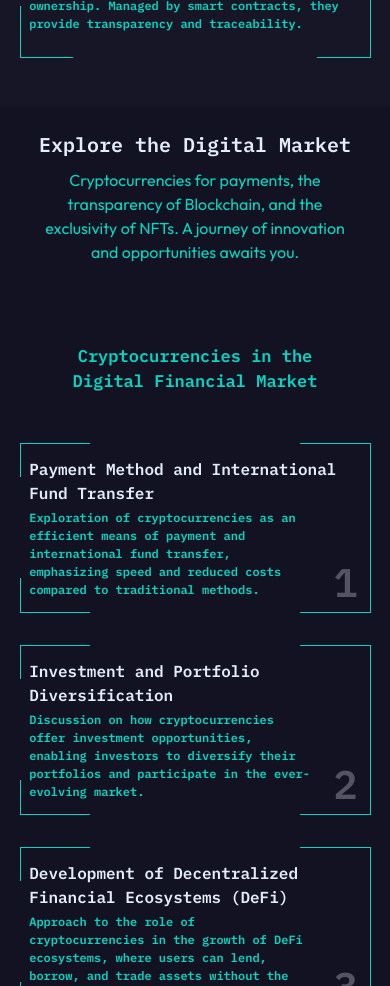
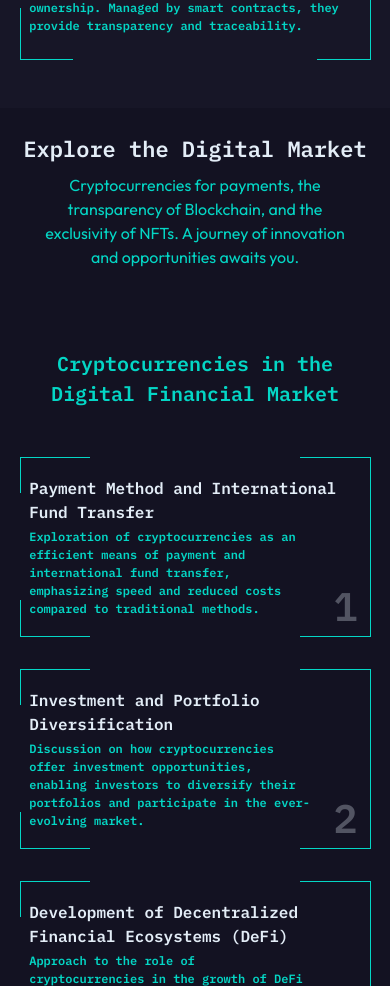
Before and after one commit to devjohn42/cyber-currency, a React (Vite) app: page / in a window 390 px wide. Shown: the part 1640-2626 px from the top of the page. Built offline with nearby package versions, Linux system fonts and the light colour scheme.

Commit message:
currency component created

```diff
--- a/package.json
+++ b/package.json
@@ -11,6 +11,7 @@
   },
   "dependencies": {
     "react": "^18.2.0",
+    "react-awesome-slider": "^4.1.0",
     "react-dom": "^18.2.0",
     "react-icons": "^5.0.1"
   },
--- a/src/App.jsx
+++ b/src/App.jsx
@@ -3,6 +3,7 @@ import Header from './components/global/Header';
 import Home from './components/Home';
 import About from './components/About';
 import Market from './components/Market';
+import Currency from './components/Currency';
 
 function App() {
   return (
@@ -11,6 +12,7 @@ function App() {
       <Home />
       <About />
       <Market />
+      <Currency />
       <Home />
       {/*
       <h1>Discover the most famous cyber economy systems</h1>
--- a/src/components/About.jsx
+++ b/src/components/About.jsx
@@ -1,5 +1,7 @@
 import React from 'react';
-import BoxSocial from './global/Boxes/AboutBoxes/BoxSocial';
+import BoxSocial from './global/Boxes/AboutBox/BoxSocial';
+import BoxCurrencyKnows from './global/Boxes/AboutBox/BoxCurrencyKnows';
+import DevLink from './global/DevLink';
 import {
   FaDiscord,
   FaInstagram,
@@ -7,8 +9,6 @@ import {
   FaTwitch,
   FaXTwitter,
 } from 'react-icons/fa6';
-import BoxCurrencyKnows from './global/Boxes/AboutBoxes/BoxCurrencyKnows';
-import DevLink from './global/DevLink';
 
 const About = () => {
   return (
--- /dev/null
+++ b/src/components/Currency.jsx
@@ -0,0 +1,65 @@
+import React from 'react';
+import AwesomeSlider from 'react-awesome-slider';
+import 'react-awesome-slider/dist/styles.css';
+import { MdArrowBackIos, MdArrowForwardIos } from 'react-icons/md';
+import { currencyDATABASE } from '../data/currency.js';
+
+const Currency = () => {
+  return (
+    <section className="w-full bg-space flex flex-col items-center gap-y-20 pt-6">
+      <div className="w-full flex flex-col gap-y-2 items-center">
+        <h2 className="text-alice">Digital Financial World</h2>
+        <h6 className="text-turquoise w-[80%] sm:w-[90%] lg:w-[750px] text-center">
+          Discover the leading markets of Cryptocurrencies, NFTs, and
+          Blockchain. Explore innovative opportunities, from efficient financial
+          transactions to unique digital art, and immerse yourself in the
+          technological revolution of our time.
+        </h6>
+      </div>
+      <div className="w-full flex flex-col gap-y-12 items-center">
+        {currencyDATABASE.map((currencySlider, index) => {
+          return (
+            <div
+              key={index}
+              className="w-[90%] flex flex-col gap-y-7 items-center"
+            >
+              <h3>{currencySlider.currencyTitle}</h3>
+              <AwesomeSlider
+                className="h-[280px] sm:h-[250px] border-turquoise"
+                bullets={false}
+                mobileTouch={true}
+                organicArrows={false}
+                buttonContentLeft={
+                  <MdArrowBackIos className="hidden md:flex text-turquoise text-[2rem]" />
+                }
+                buttonContentRight={
+                  <MdArrowForwardIos className="hidden md:flex text-turquoise text-[2rem]" />
+                }
+              >
+                {currencySlider.sliders.map((slide, index) => {
+                  return (
+                    <div
+                      key={index}
+                      className="h-full w-full bg-cadet flex items-center justify-center "
+                    >
+                      <div className="md:w-[80%] flex flex-col gap-y-3 md:gap-y-4 items-center">
+                        <h5 className="text-center leading-[120%]">
+                          {slide.boxTitle}
+                        </h5>
+                        <p className="text-turquoise text-center w-[90%] font-second font-semibold leading-[120%]">
+                          {slide.boxDescription}
+                        </p>
+                      </div>
+                    </div>
+                  );
+                })}
+              </AwesomeSlider>
+            </div>
+          );
+        })}
+      </div>
+    </section>
+  );
+};
+
+export default Currency;
--- a/src/components/Market.jsx
+++ b/src/components/Market.jsx
@@ -1,6 +1,6 @@
 import React from 'react';
-import BoxMarket from './global/Boxes/MarketBoxes/BoxMarket';
-import { marketDATABASE } from './data/market';
+import BoxMarket from './global/Boxes/MarketBoxe/BoxMarket.jsx';
+import { marketDATABASE } from '../data/market.js';
 
 const Market = () => {
   return (
@@ -14,16 +14,17 @@ const Market = () => {
         </h6>
       </div>
       <div className="w-full flex flex-col gap-y-20">
-        {marketDATABASE.map((currencySection) => {
+        {marketDATABASE.map((currencySection, index) => {
           return (
-            <div className="flex flex-col items-center gap-y-12">
-              <h3 className="text-turquoise w-[80%] text-center">
+            <div key={index} className=" flex flex-col items-center gap-y-12">
+              <h3 className="text-turquoise w-[90%] lg:w-[840px] text-center">
                 {currencySection.currencyTitle}
               </h3>
               <div className="flex flex-col items-center gap-y-8">
                 {currencySection.box.map((box, index) => {
                   return (
                     <BoxMarket
+                      key={index}
                       title={box.boxTitle}
                       description={box.boxDescription}
                       number={index + 1}
--- a/src/components/global/Boxes/MarketBoxes/BoxMarket.jsx
+++ b/src/components/global/Boxes/MarketBoxe/BoxMarket.jsx
@@ -12,11 +12,11 @@ const BoxMarket = ({
   return (
     <div
       className={`
-      w-[90%] h-[170px]
+      w-[90%] h-[180px]
       lg:w-[840px] lg:h-[150px]
       flex flex-col items-center justify-center relative z-0 duration-1000 ${cursor}
       before:absolute before:bg-raisin before:-z-10 before:duration-500 before:content-['']
-      before:h-[170px] before:lg:h-[150px] ${beforeWidth}
+      before:h-[180px] before:lg:h-[150px] ${beforeWidth}
       after:absolute after:bg-raisin after:-z-10 after:duration-500 after:content-['']
       after:w-[100.5%] after:lg:w-[840px] ${afterHeight}
       hover:bg-cadet
--- /dev/null
+++ b/src/data/currency.js
@@ -0,0 +1,92 @@
+export const currencyDATABASE = [
+  {
+    currencyTitle: 'Cryptocurrency Markets',
+    sliders: [
+      {
+        boxTitle: 'Binance',
+        boxDescription:
+          'Binance is one of the largest and most popular cryptocurrency exchanges in the world, offering a wide variety of digital currencies for trading, along with advanced features like futures and options.',
+      },
+      {
+        boxTitle: 'Coinbase',
+        boxDescription:
+          'Coinbase is a widely used cryptocurrency trading platform, known for its user-friendly interface and robust security. It offers a variety of cryptocurrencies for buying, selling, and secure storage.',
+      },
+      {
+        boxTitle: 'Kraken',
+        boxDescription:
+          'Kraken is a cryptocurrency exchange with a reputation for security and liquidity. It offers a variety of trading pairs and services such as staking and cryptocurrency loans.',
+      },
+      {
+        boxTitle: 'Bitfinex',
+        boxDescription:
+          'Bitfinex is an advanced trading platform that offers a wide range of trading tools and cryptocurrency pairs. It is known for its liquidity and caters to both beginner and experienced traders.',
+      },
+      {
+        boxTitle: 'Huobi',
+        boxDescription:
+          'Huobi is a global cryptocurrency exchange offering a variety of services including spot trading, margin trading, and derivatives. It is known for its wide selection of cryptocurrencies and international presence.',
+      },
+    ],
+  },
+  {
+    currencyTitle: 'Blockchain Markets',
+    sliders: [
+      {
+        boxTitle: 'Ethereum',
+        boxDescription:
+          'Ethereum is a leading blockchain platform that supports smart contracts and decentralized applications (DApps). It is widely used for building a variety of blockchain projects including tokens, games, and decentralized finance (DeFi) applications.',
+      },
+      {
+        boxTitle: 'Binance Smart Chain (BSC)',
+        boxDescription:
+          'Binance Smart Chain is a blockchain parallel to the Binance Chain, designed to facilitate the development of decentralized applications and smart contracts. It is known for its interoperability with Binance Chain and for offering lower transaction fees compared to Ethereum.',
+      },
+      {
+        boxTitle: 'Solana',
+        boxDescription:
+          'Solana is a high-performance blockchain designed to support globally scalable decentralized applications. It is known for its speed and scalability, making it a popular choice for gaming, decentralized finance, and other performance-demanding applications.',
+      },
+      {
+        boxTitle: 'Polygon (Formerly Matic Network)',
+        boxDescription:
+          'Polygon is a scalability solution for Ethereum, aimed at improving speed and reducing transaction costs on the Ethereum network. It provides an infrastructure for building scalable and low-cost DApps.',
+      },
+      {
+        boxTitle: 'Cardano',
+        boxDescription:
+          'Cardano is a blockchain platform designed to be secure, scalable, and sustainable. It stands out for its research-based approach and its Proof of Stake (PoS) consensus, which aims to offer an energy-efficient alternative to Bitcoins Proof of Work (PoW).',
+      },
+    ],
+  },
+  {
+    currencyTitle: 'NFT Markets',
+    sliders: [
+      {
+        boxTitle: 'OpenSea',
+        boxDescription:
+          'OpenSea is the largest NFT marketplace in the world, offering a wide variety of unique digital assets including art, collectibles, games, and more.',
+      },
+      {
+        boxTitle: 'Rarible',
+        boxDescription:
+          ' Rarible is a platform for creating and selling NFTs, allowing artists and creators to mint and market their own non-fungible tokens.',
+      },
+      {
+        boxTitle: 'SuperRare',
+        boxDescription:
+          'SuperRare is an NFT-based digital art marketplace where artists can sell their unique works directly to collectors.',
+      },
+      {
+        boxTitle: 'Foundation',
+        boxDescription:
+          'Foundation is a platform for creating and auctioning NFTs that focuses on digital art and emerging digital culture.',
+      },
+      {
+        boxTitle: 'Nifty Gateway',
+        boxDescription:
+          'Nifty Gateway is a platform that facilitates the purchase, sale, and auction of NFTs, with a particular focus on high-quality digital art and collectibles.',
+      },
+    ],
+  },
+];
--- a/src/index.css
+++ b/src/index.css
@@ -24,16 +24,16 @@
     @apply text-[26px] md:text-[34px] lg:text-[42px] xl:text-[50px] max-w-[340px] sm:max-w-[600px] xl:max-w-[850px] text-center text-turquoise font-first font-black leading-[1.1];
   }
   h2 {
-    @apply text-[20px] sm:text-[22px] md:text-[28px] lg:text-[35px] text-alice font-second font-semibold;
+    @apply text-[22px] sm:text-[28px] md:text-[32px] lg:text-[36px] text-alice font-second font-semibold;
   }
   h3 {
-    @apply text-[17px] sm:text-[19px] md:text-[25px] lg:text-[32px] text-turquoise font-second font-semibold;
+    @apply text-[20px] sm:text-[24px] md:text-[28px] lg:text-[32px] text-turquoise font-second font-semibold;
   }
   h4 {
     @apply text-[18px] md:text-[20px] lg:text-[24px] text-alice font-second font-semibold;
   }
   h5 {
-    @apply md:text-[20px] lg:text-[22px] text-alice font-second font-semibold;
+    @apply text-[16px] sm:text-[18px] md:text-[20px] lg:text-[22px] text-alice font-second font-semibold;
   }
   h6 {
     @apply text-[16px] lg:text-[18px] text-alice font-first font-normal;
```
Also changed, not shown: src/components/global/Boxes/AboutBox/BoxCurrencyKnows.jsx (renamed from src/components/global/Boxes/AboutBoxes/BoxCurrencyKnows.jsx), src/components/global/Boxes/AboutBox/BoxSocial.jsx (renamed from src/components/global/Boxes/AboutBoxes/BoxSocial.jsx), src/data/market.js (renamed from src/components/data/market.js), 1 other file (tests, documents, lock files or other folders).
